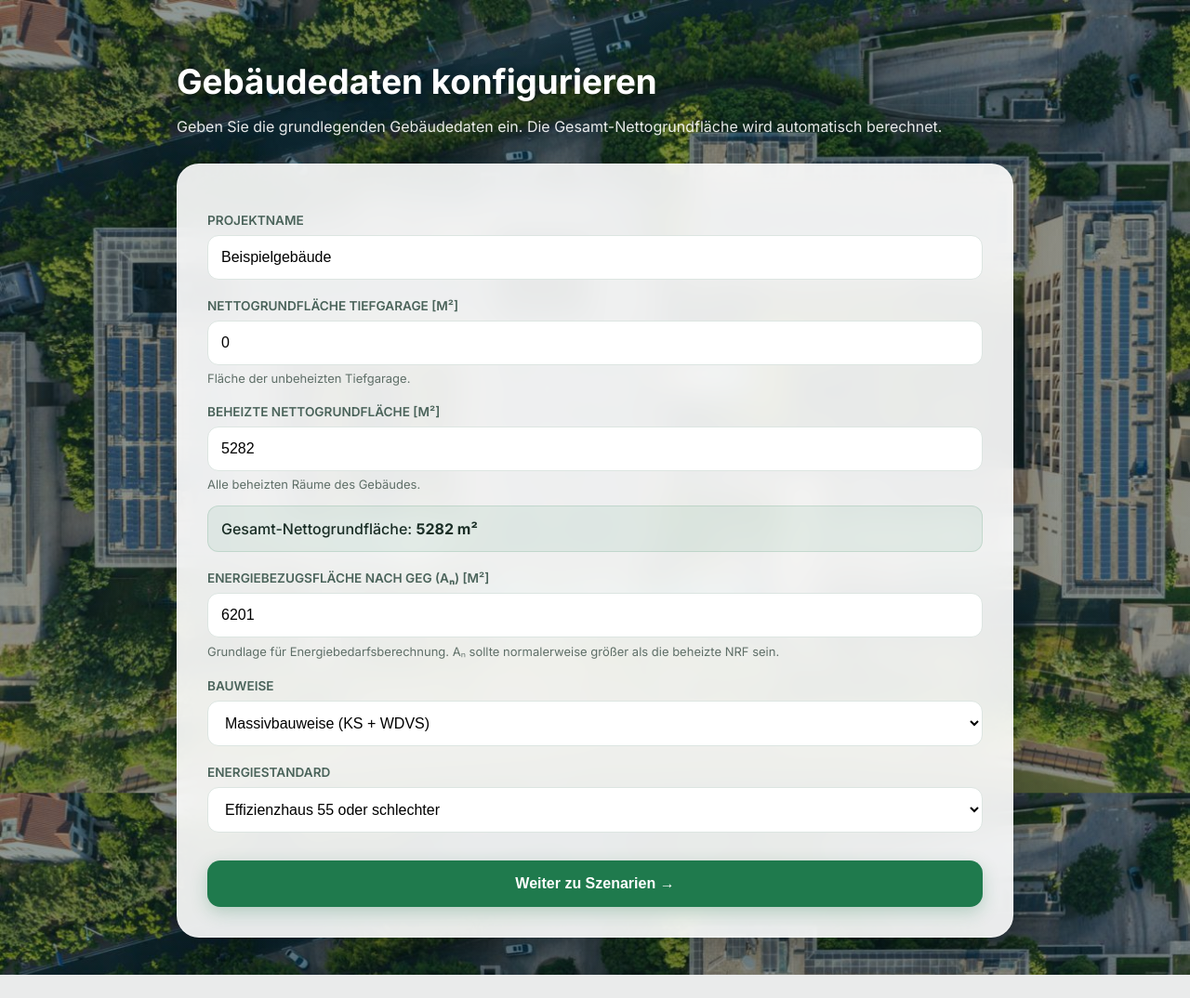
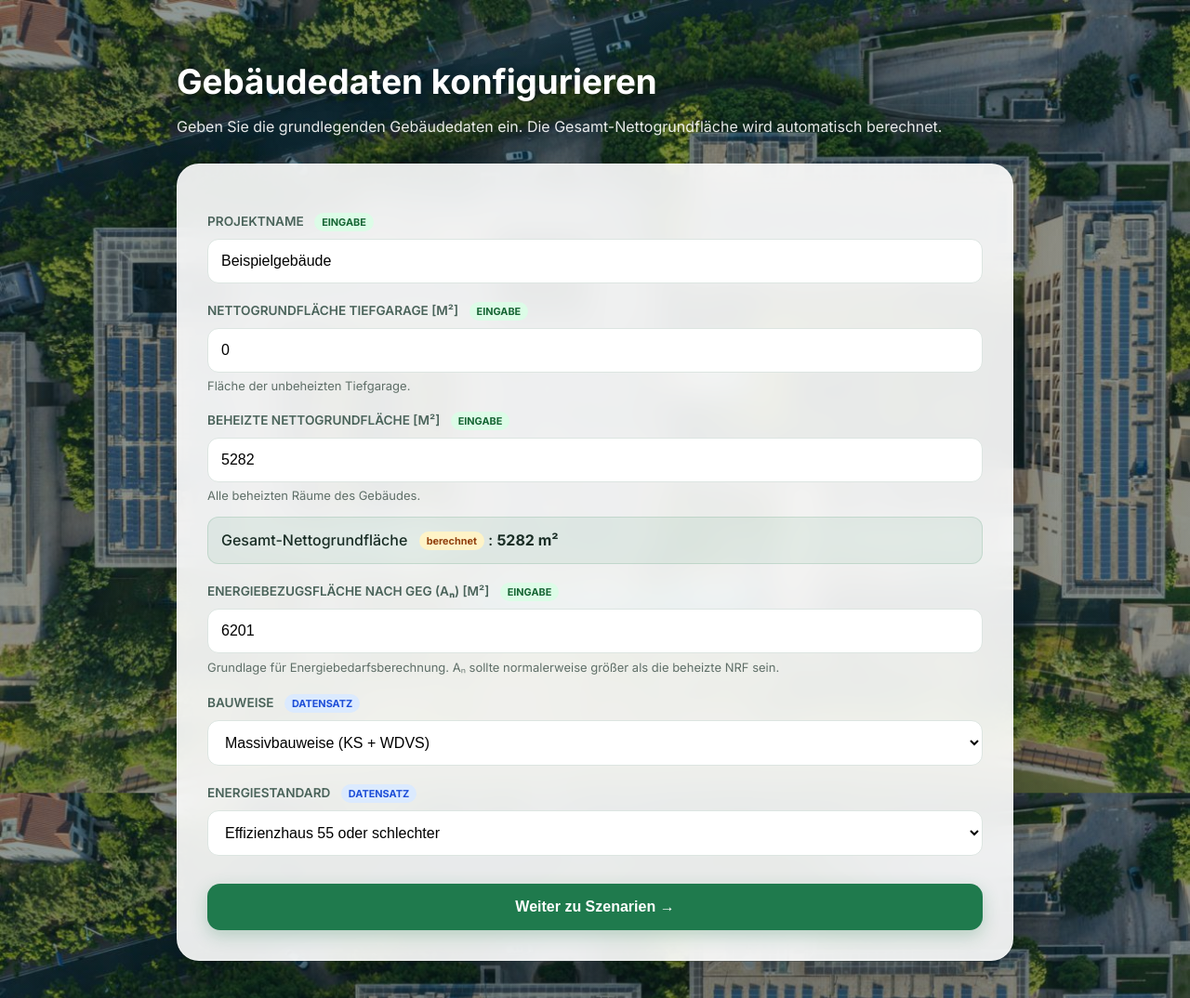
Before and after one commit to DBM-THA/Absch-tzung-der-Geb-ude-kobilanz-nach-QNG, a Django app: page / in a window 1280 px wide. Shown: the whole page at 93% size. Before the commit the page ends 1049 px from the top, so only its background shows below. Run offline with Django 5.2, Linux system fonts and the light colour scheme.

Commit message:
Add badges to form labels for user input indication

```diff
--- a/qngapp/templates/qngapp/building.html
+++ b/qngapp/templates/qngapp/building.html
@@ -132,6 +132,35 @@ button:hover {
     margin-top: 15px;
     font-weight: 500;
 }
+
+/* ===== BADGES ===== */
+
+.badge-fixed,
+.badge-user,
+.badge-calc {
+    display: inline-block;
+    padding: 3px 8px;
+    border-radius: 999px;
+    font-size: 0.68rem;
+    font-weight: 800;
+    margin-left: 8px;
+    vertical-align: middle;
+}
+
+.badge-fixed {
+    background: #dbeafe;
+    color: #1d4ed8;
+}
+
+.badge-user {
+    background: #dcfce7;
+    color: #166534;
+}
+
+.badge-calc {
+    background: #fef3c7;
+    color: #92400e;
+}
 </style>
 </head>
 
@@ -151,14 +180,22 @@ button:hover {
         <form method="post">
             {% csrf_token %}
 
-            <label>Projektname</label>
+            <label>
+                Projektname
+                <span class="badge-user">Eingabe</span>
+            </label>
+
             <input
                 type="text"
                 name="project_name"
                 value="{{ form_data.project_name }}"
             >
 
-            <label>Nettogrundfläche Tiefgarage [m²]</label>
+            <label>
+                Nettogrundfläche Tiefgarage [m²]
+                <span class="badge-user">Eingabe</span>
+            </label>
+
             <input
                 type="number"
                 step="0.01"
@@ -171,7 +208,11 @@ button:hover {
                 Fläche der unbeheizten Tiefgarage.
             </div>
 
-            <label>Beheizte Nettogrundfläche [m²]</label>
+            <label>
+                Beheizte Nettogrundfläche [m²]
+                <span class="badge-user">Eingabe</span>
+            </label>
+
             <input
                 type="number"
                 step="0.01"
@@ -186,13 +227,18 @@ button:hover {
 
             <!-- Automatische Anzeige -->
             <div class="auto-box">
-                Gesamt-Nettogrundfläche:
+                Gesamt-Nettogrundfläche
+                <span class="badge-calc">berechnet</span>
+                :
                 <strong>
                     <span id="nrf_total">5282</span> m²
                 </strong>
             </div>
 
-            <label>Energiebezugsfläche nach GEG (Aₙ) [m²]</label>
+            <label>
+                Energiebezugsfläche nach GEG (Aₙ) [m²]
+                <span class="badge-user">Eingabe</span>
+            </label>
 
             <input
                 type="number"
@@ -212,7 +258,10 @@ button:hover {
                 </div>
             {% endif %}
 
-            <label>Bauweise</label>
+            <label>
+                Bauweise
+                <span class="badge-fixed">Datensatz</span>
+            </label>
 
             <select name="building_type">
                 {% for item in building_types %}
@@ -222,7 +271,10 @@ button:hover {
                 {% endfor %}
             </select>
 
-            <label>Energiestandard</label>
+            <label>
+                Energiestandard
+                <span class="badge-fixed">Datensatz</span>
+            </label>
 
             <select name="energy_standard">
                 {% for item in energy_standards %}
```
